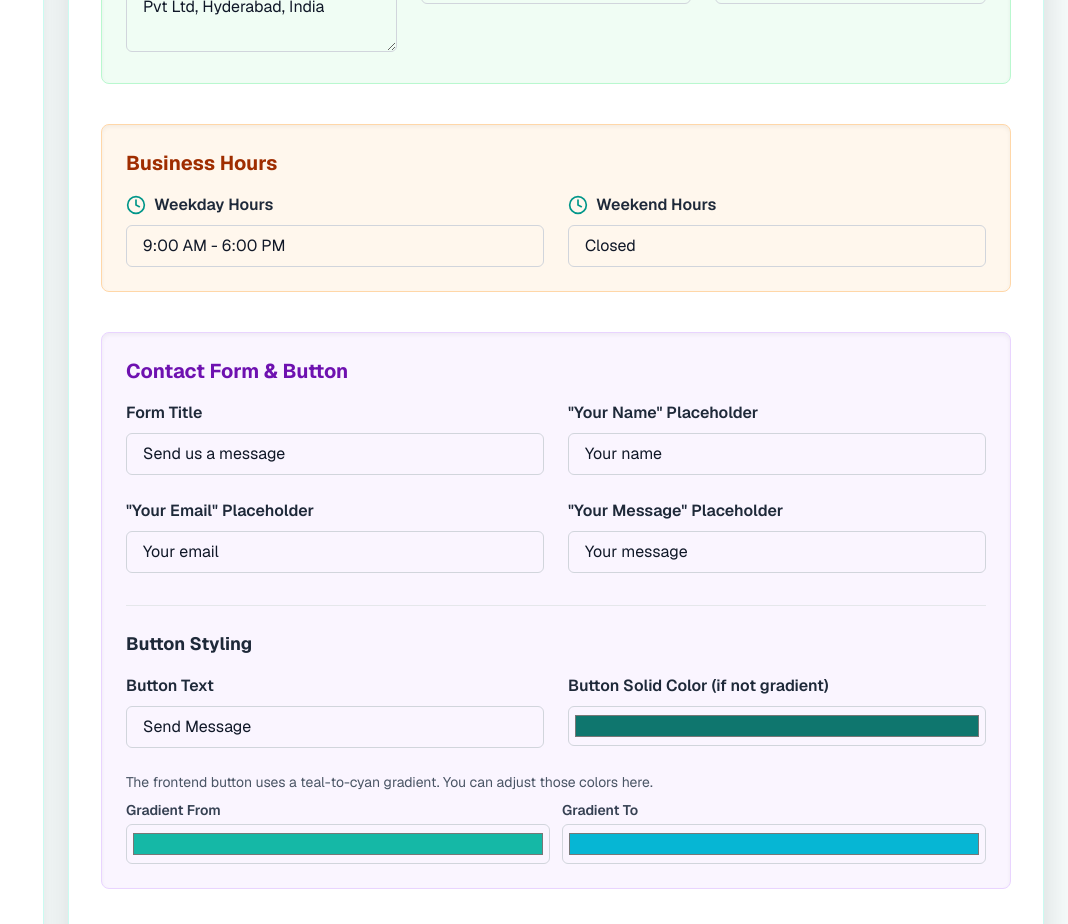
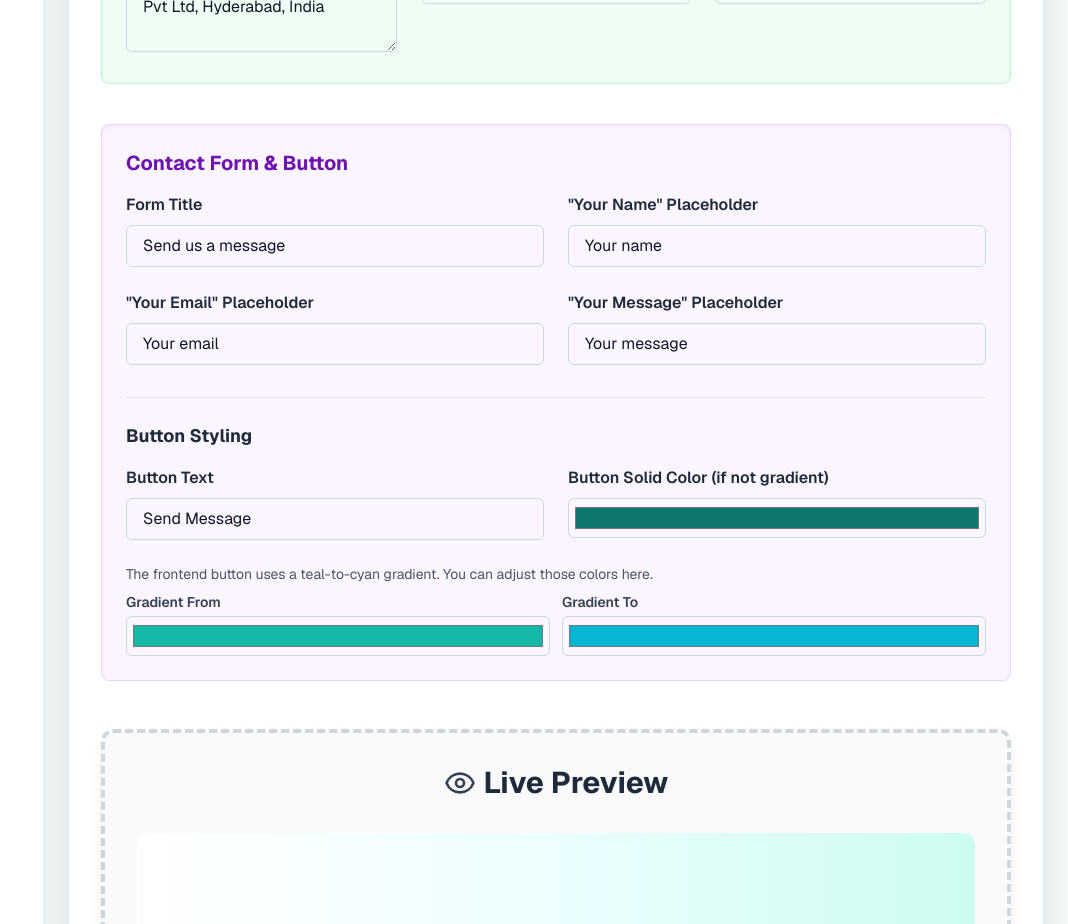
Before and after one commit to Narsimha1729/cmplai-adv, a Next.js app: page /admin/contactus in a window 1280 px wide. Shown: the part 1040-1964 px from the top of the page, without its empty margins (212-1280 px from the left). Built offline with nearby package versions, Linux system fonts and the light colour scheme.

Commit message:
Remove business hours section from contactus page
Removed business hours section from contact form.

```diff
--- a/app/admin/contactus/page.jsx
+++ b/app/admin/contactus/page.jsx
@@ -556,38 +556,6 @@ export default function AdminContactUsPage() {
           </div>
         </div>
 
-        {/* --- Business Hours --- */}
-        <div className="bg-orange-50 p-6 rounded-lg shadow-inner border border-orange-200">
-          <h3 className="text-xl font-bold text-orange-800 mb-4">Business Hours</h3>
-          <div className="grid md:grid-cols-2 gap-6">
-            <div>
-              <label htmlFor="hoursWeek" className="font-semibold text-gray-800 mb-2 flex items-center gap-2">
-                <Clock className="w-5 h-5 text-teal-600" /> Weekday Hours
-              </label>
-              <input
-                id="hoursWeek"
-                type="text"
-                value={form.hoursWeek}
-                onChange={(e) => handleChange('hoursWeek', e.target.value)}
-                className={commonInputClasses}
-                placeholder="e.g., Mon - Fri: 9:00 AM - 6:00 PM"
-              />
-            </div>
-            <div>
-              <label htmlFor="hoursWeekend" className="font-semibold text-gray-800 mb-2 flex items-center gap-2">
-                <Clock className="w-5 h-5 text-teal-600" /> Weekend Hours
-              </label>
-              <input
-                id="hoursWeekend"
-                type="text"
-                value={form.hoursWeekend}
-                onChange={(e) => handleChange('hoursWeekend', e.target.value)}
-                className={commonInputClasses}
-                placeholder="e.g., Sat - Sun: Closed"
-              />
-            </div>
-          </div>
-        </div>
 
         {/* --- Contact Form Details & Button Styling --- */}
         <div className="bg-purple-50 p-6 rounded-lg shadow-inner border border-purple-200">
```
